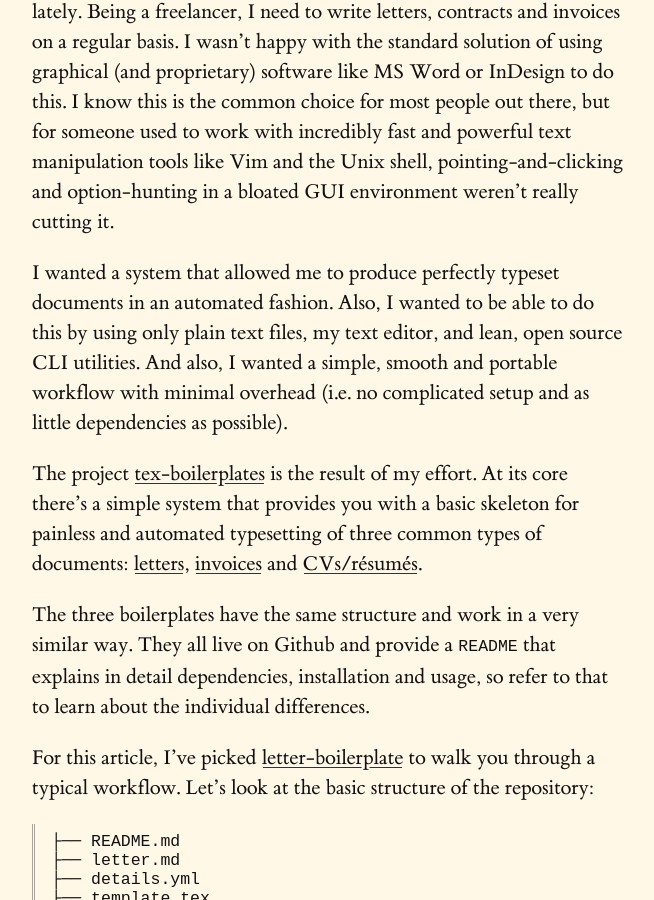
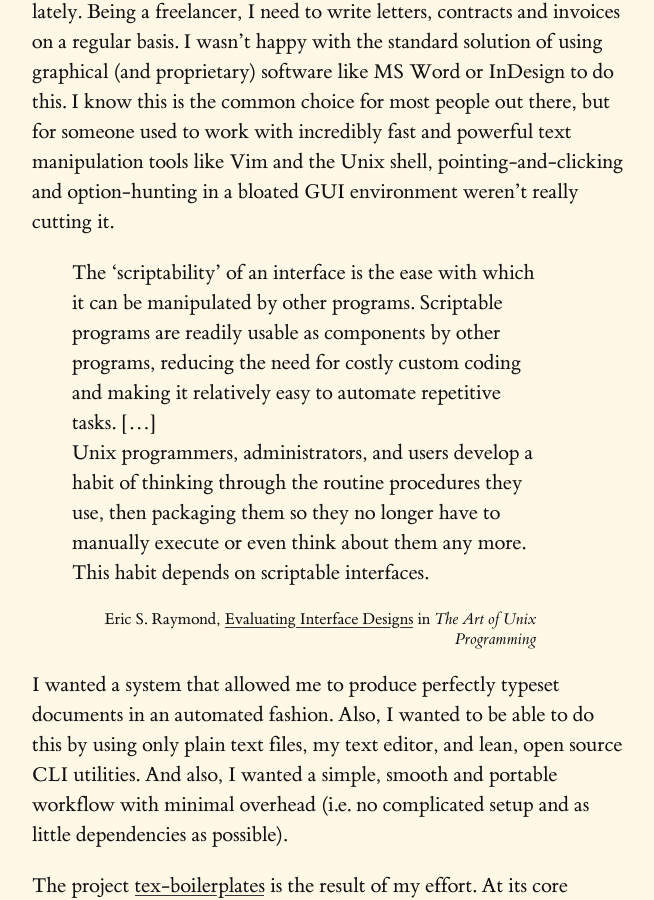
Before and after one commit to mrzool/mrzool.github.io, a Jekyll site: the page built from _posts/2015-11-24-typesetting-automation.md, in a window 1280 px wide and 900 px high, scrolled down 435 px. Shown: the whole window, without its empty margins (278-932 px from the left). Built offline with Jekyll 4.4.1, drawn with Linux system fonts in a browser that asks for light colours.

Commit message:
Add Eric S. Raymond quote

```diff
--- a/_posts/2015-11-24-typesetting-automation.md
+++ b/_posts/2015-11-24-typesetting-automation.md
@@ -7,6 +7,11 @@ GistID: 60ebd0955e6e64b8205c
 ---
 
 <span class="newthought">I've become pretty obsessed</span> with typesetting automation lately. Being a freelancer, I need to write letters, contracts and invoices on a regular basis. I wasn't happy with the standard solution of using graphical (and proprietary) software like MS Word or InDesign to do this. I know this is the common choice for most people out there, but for someone used to work with incredibly fast and powerful text manipulation tools like Vim and the Unix shell, pointing-and-clicking and option-hunting in a bloated GUI environment weren't really cutting it.
+
+> The ‘scriptability’ of an interface is the ease with which it can be manipulated by other programs. Scriptable programs are readily usable as components by other programs, reducing the need for costly custom coding and making it relatively easy to automate repetitive tasks. [...]
+Unix programmers, administrators, and users develop a habit of thinking through the routine procedures they use, then packaging them so they no longer have to manually execute or even think about them any more. This habit depends on scriptable interfaces.
+> <footer>Eric S. Raymond, <a href="http://www.catb.org/esr/writings/taoup/html/ch11s03.html">Evaluating Interface Designs</a> in <i>The Art of Unix Programming</i></footer>
+
 
 I wanted a system that allowed me to produce perfectly typeset documents in an automated fashion. Also, I wanted to be able to do this by using only plain text files, my text editor, and lean, open source CLI utilities. And also, I wanted a simple, smooth and portable workflow with minimal overhead (i.e. no complicated setup and as little dependencies as possible).
 
```
